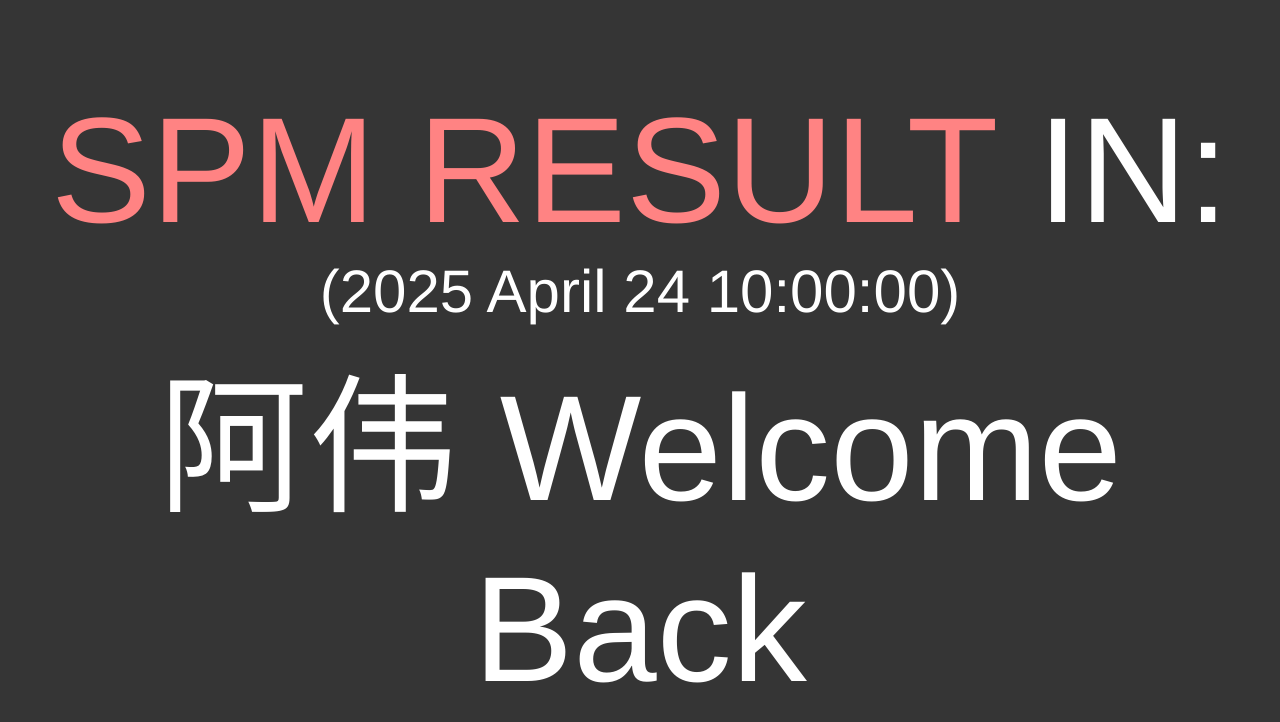
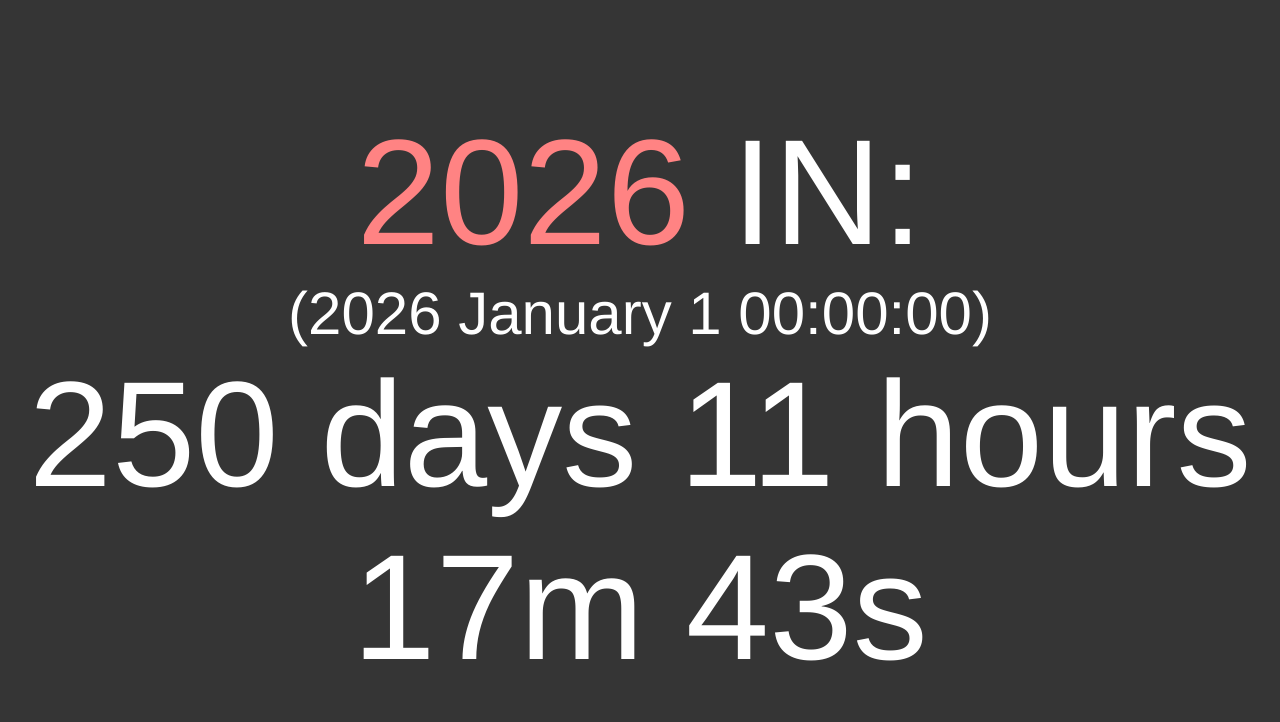
Before and after one commit to MM079487/animalbot, a website: page public/countdown/index.html in a window 1280 px wide. Drawn offline with Linux system fonts and the light colour scheme.

Commit message:
-Added 2026 countdown

```diff
--- a/public/countdown/index.html
+++ b/public/countdown/index.html
@@ -8,8 +8,8 @@
 </head>
 <body>
     <div class="box">
-        <div class="title"><a style="color: rgb(255, 131, 131);">SPM RESULT</a> IN:</div>
-        <div class="targetDate">(2025 April 24 10:00:00)</div>
+        <div class="title"><a style="color: rgb(255, 131, 131);">2026</a> IN:</div>
+        <div class="targetDate">(2026 January 1 00:00:00)</div>
         <div id="timer">- days - hours - m - s</div>
     </div>
 </body>
--- a/public/countdown/script.js
+++ b/public/countdown/script.js
@@ -1,5 +1,5 @@
 // Set the date we're counting down to
-var countDownDate = new Date("April 24, 2025 10:00:00").getTime();
+var countDownDate = new Date("Jan 1, 2026 00:00:00").getTime();
 
 // Update the count down every 1 second
 var x = setInterval(function() {
@@ -23,6 +23,6 @@
   // If the count down is over, write some text
   if (distance < 0) {
     clearInterval(x);
-    document.getElementById("timer").innerHTML = "阿伟 Welcome Back";
+    document.getElementById("timer").innerHTML = "Happy New Year";
   }
 }, 100);
```
